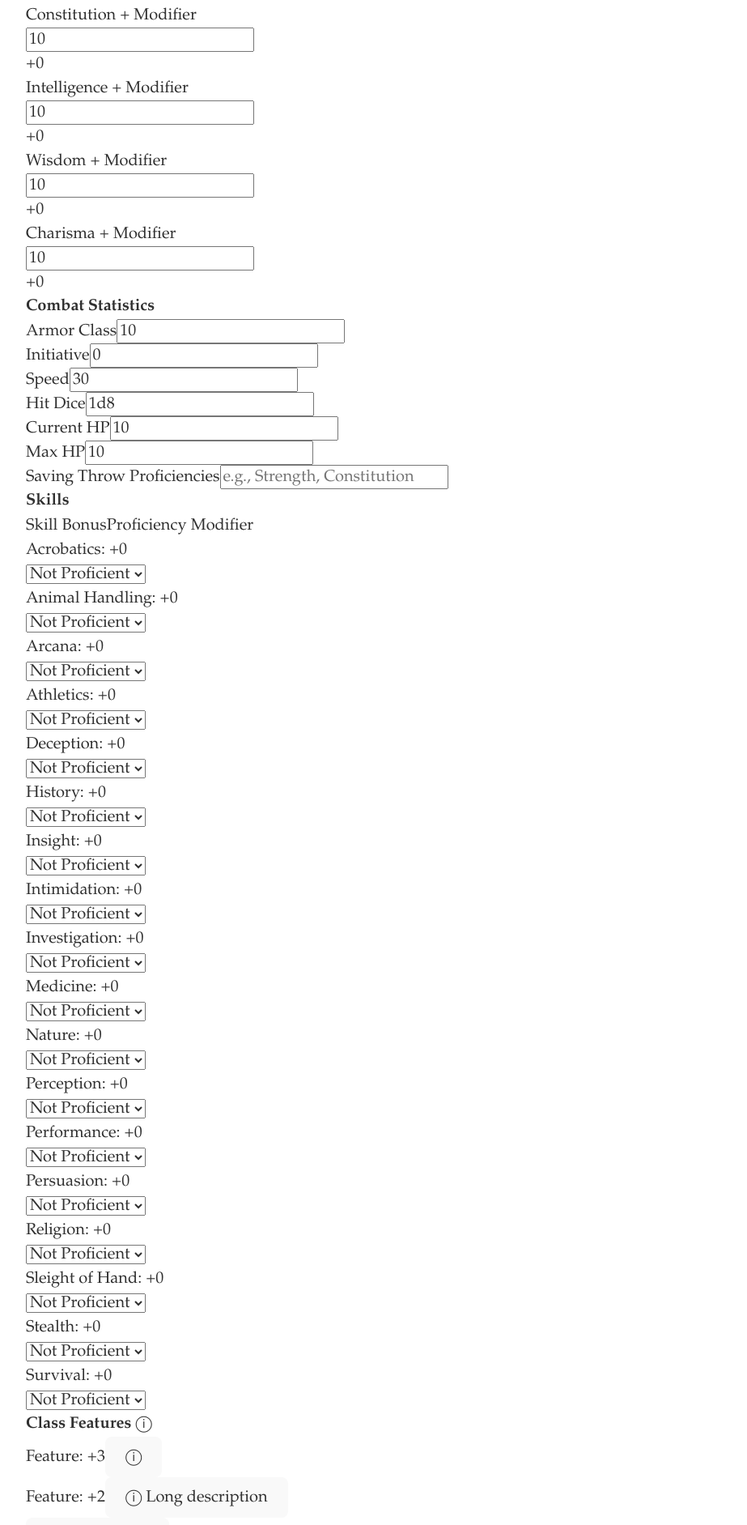
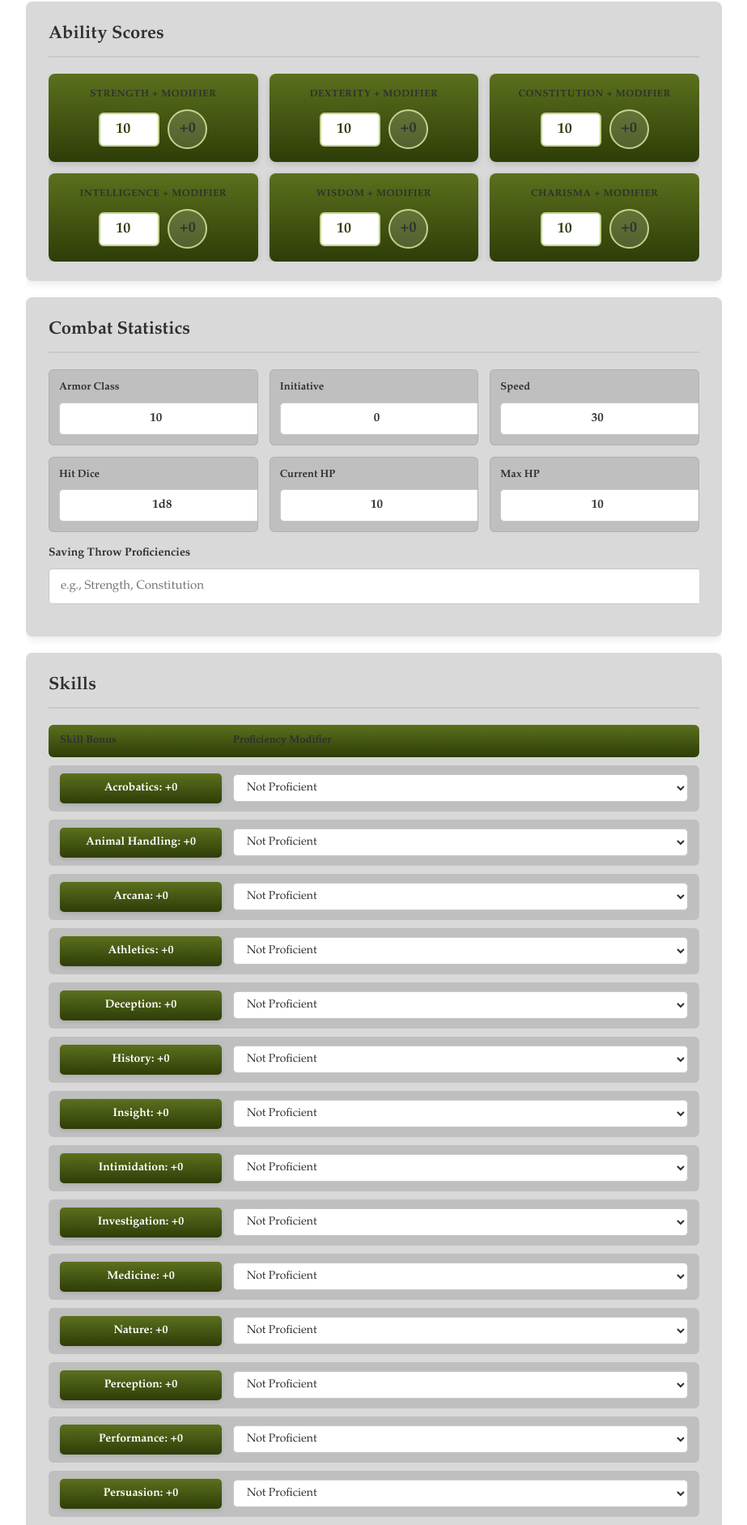
Before and after one commit to WouterOnGithub/Waystone, a React (Vite) app in the folder waystoneProject/: page /user/Add_Character in a window 1280 px wide. Shown: the part 735-2618 px from the top of the page at 81% size, without its empty margins (348-1271 px from the left). Built offline with nearby package versions, Linux system fonts and the light colour scheme.

Commit message:
add characters design verbeterd

```diff
--- a/waystoneProject/src/pages/pages-css/Add_characters.css
+++ b/waystoneProject/src/pages/pages-css/Add_characters.css
@@ -1,315 +1,412 @@
-/* Page layout */
-.campaign-page {
-  display: flex;
-  min-height: 100vh;
-  width: 100vw;
-  background: var(--background-colour);
+.character-sheet {
+  max-width: 1000px;
+  margin: 0 auto;
+  padding: 0;
 }
 
-.campaign-main {
-  flex: 1;
-  background: var(--background-colour);
-  margin-left: 350px;
-  width: calc(100vw - 350px);
-  min-width: 0;
+/* Sections */
+.char-section {
+  background: var(--background-colour2);
+  border-radius: 8px;
+  padding: 24px 28px;
+  margin-bottom: 20px;
+  box-shadow: 0 4px 10px rgba(0, 0, 0, 0.08);
 }
 
-.campaign-main #main {
-  margin-left: 0;
+.char-section-title {
+  font-size: 22px;
+  font-weight: 700;
+  color: var(--text-color);
+  margin-bottom: 20px;
+  padding-bottom: 10px;
+  border-bottom: 2px solid rgba(0, 0, 0, 0.08);
+  display: flex;
+  align-items: center;
+  gap: 8px;
 }
 
-.campaign-body {
-  margin: 20px 40px 60px 30px;
+/* Form Fields */
+.char-field {
+  margin-bottom: 16px;
 }
 
-/* Tabs */
-.campaign-tabs {
-  display: flex;
-  gap: 16px;
-  margin-top: 12px;
-  margin-bottom: 24px;
-  position: relative;
-  z-index: 50;
+.char-field label {
+  display: block;
+  font-size: 14px;
+  font-weight: 600;
+  color: var(--text-color);
+  margin-bottom: 8px;
 }
 
-.campaign-tab {
-  min-width: 150px;
-  padding: 12px 18px;
-  border: none;
-  border-radius: var(--border-radius);
+.char-field input,
+.char-field select,
+.char-field textarea {
+  width: 100%;
+  padding: 12px 14px;
+  border: 1px solid #c8c8c8;
+  border-radius: 5px;
+  background: #ffffff;
+  font-size: 15px;
+  color: var(--text-color);
+  font-family: inherit;
+}
+
+.char-field input:focus,
+.char-field select:focus,
+.char-field textarea:focus {
+  outline: none;
+  border-color: #5b701d;
+  box-shadow: 0 0 0 3px rgba(91, 112, 29, 0.1);
+}
+
+.char-field textarea {
+  resize: vertical;
+  min-height: 100px;
+  line-height: 1.5;
+}
+
+/* Grid Layouts */
+.char-grid-3 {
+  display: grid;
+  grid-template-columns: repeat(3, 1fr);
+  gap: 16px;
+  margin-bottom: 16px;
+}
+
+.char-grid-4 {
+  display: grid;
+  grid-template-columns: repeat(4, 1fr);
+  gap: 16px;
+}
+
+/* Ability Scores */
+.ability-grid {
+  display: grid;
+  grid-template-columns: repeat(3, 1fr);
+  gap: 14px;
+}
+
+.ability-box {
+  background: linear-gradient(180deg, #5b701d 0%, #2e3d08 100%);
+  border-radius: 8px;
+  padding: 16px 12px;
+  text-align: center;
+  color: white;
+  box-shadow: 0 3px 8px rgba(0, 0, 0, 0.15);
+}
+
+.ability-name {
+  font-size: 12px;
+  font-weight: 700;
+  margin-bottom: 10px;
+  text-transform: uppercase;
+  letter-spacing: 0.5px;
+}
+
+.ability-inputs {
+  display: flex;
+  align-items: center;
+  justify-content: center;
+  gap: 10px;
+}
+
+.ability-score {
+  width: 55px;
+  padding: 8px;
+  text-align: center;
+  border: 2px solid #c5d28c;
+  border-radius: 6px;
+  background: white;
+  color: #2e3d08;
+  font-weight: 700;
+  font-size: 18px;
+}
+
+.ability-score:focus {
+  outline: none;
+  border-color: #c5d28c;
+  box-shadow: 0 0 0 3px rgba(197, 210, 140, 0.3);
+}
+
+.ability-modifier {
+  width: 45px;
+  height: 45px;
+  display: flex;
+  align-items: center;
+  justify-content: center;
+  background: rgba(255, 255, 255, 0.15);
+  border: 2px solid #c5d28c;
+  border-radius: 50%;
+  font-size: 18px;
+  font-weight: 700;
+}
+
+/* Combat Statistics */
+.combat-grid {
+  display: grid;
+  grid-template-columns: repeat(3, 1fr);
+  gap: 14px;
+  margin-bottom: 16px;
+}
+
+.combat-stat {
   background: var(--background-colour3);
-  color: var(--text-color2);
+  padding: 12px;
+  border-radius: 6px;
+  border: 1px solid rgba(0, 0, 0, 0.08);
+}
+
+.combat-stat label {
+  display: block;
+  font-size: 13px;
   font-weight: 600;
-  box-shadow: inset 0 -3px 0 rgba(0, 0, 0, 0.15);
+  color: var(--text-color);
+  margin-bottom: 8px;
+}
+
+.combat-stat input {
+  width: 100%;
+  padding: 10px;
+  border: 1px solid #c8c8c8;
+  border-radius: 5px;
+  background: white;
+  text-align: center;
+  font-weight: 600;
+  font-size: 15px;
+  color: var(--text-color);
+}
+
+.combat-stat input:focus {
+  outline: none;
+  border-color: #5b701d;
+  box-shadow: 0 0 0 3px rgba(91, 112, 29, 0.1);
+}
+
+/* Skills */
+.skills-grid {
+  display: flex;
+  flex-direction: column;
+  gap: 10px;
+}
+
+.skill-row {
+  display: grid;
+  grid-template-columns: 200px 1fr;
+  gap: 14px;
+  align-items: center;
+  padding: 10px 14px;
+  background: var(--background-colour3);
+  border-radius: 6px;
   transition: all 0.2s ease;
 }
 
-.campaign-tab.active {
-  background: rgba(80, 111, 23, 0.9);
-  transform: translateY(-2px);
-  box-shadow: inset 0 -3px 0 rgba(0, 0, 0, 0.25), 0 4px 8px rgba(0, 0, 0, 0.1);
+.skill-row:hover {
+  background: rgba(91, 112, 29, 0.05);
 }
 
-/* Form card */
-.campaign-card {
-  background: var(--background-colour2);
-  border-radius: 8px;
-  padding: 32px 40px 42px;
-  box-shadow: 0 6px 15px rgba(0, 0, 0, 0.08);
+.skill-row:first-child {
+  background: linear-gradient(180deg, #5b701d 0%, #2e3d08 100%);
+  color: white;
+  font-weight: 700;
+  font-size: 14px;
 }
 
-.campaign-card h2 {
-  font-size: 26px;
-  margin-bottom: 18px;
+.skill-row:first-child:hover {
+  background: linear-gradient(180deg, #5b701d 0%, #2e3d08 100%);
 }
 
-.campaign-card h3 {
-  font-size: 28px;
-  margin-bottom: 32px;
-  color: var(--text-color);
-  font-weight: 700;
+.skill-label {
+  font-size: 13px;
+  font-weight: 600;
 }
 
-.campaign-field {
-  display: flex;
-  flex-direction: column;
-  gap: 8px;
-  margin-bottom: 18px;
+.skill-bonus {
+  background: linear-gradient(180deg, #5b701d 0%, #2e3d08 100%);
+  color: white;
+  padding: 8px 14px;
+  border-radius: 5px;
+  text-align: center;
+  font-weight: 600;
+  font-size: 14px;
+  box-shadow: 0 2px 5px rgba(0, 0, 0, 0.12);
 }
 
-.campaign-label {
-  font-size: 20px;
-  font-weight: 700;
+.skill-select {
+  padding: 8px 12px;
+  border: 1px solid #c8c8c8;
+  border-radius: 5px;
+  background: white;
+  font-size: 14px;
+  color: var(--text-color);
+  cursor: pointer;
 }
 
-.campaign-input,
-.campaign-textarea {
-  width: 100%;
-  max-width: 700px;
-  padding: 12px 14px;
-  border: 1px solid #c8c8c8;
-  border-radius: 5px;
-  background: #fff;
-  font-size: 16px;
-  color: var(--text-color);
+.skill-select:focus {
+  outline: none;
+  border-color: #5b701d;
+  box-shadow: 0 0 0 3px rgba(91, 112, 29, 0.1);
 }
 
-.campaign-textarea {
-  min-height: 180px;
-  resize: vertical;
-  line-height: 1.45;
-}
-
-/* Buttons */
-.campaign-pill-row {
-  display: flex;
-  gap: 12px;
-  margin: 12px 0 24px;
-}
-
-.campaign-pill {
-  border: none;
-  border-radius: 18px;
-  background: linear-gradient(180deg, #5b701d 0%, #2e3d08 90%);
-  color: white;
-  padding: 10px 18px;
-  font-weight: 700;
-  box-shadow: 0 3px 6px rgba(0, 0, 0, 0.25);
-  transition: all 0.2s ease;
-}
-
-.campaign-save {
-  display: inline-block;
-  min-width: 220px;
-  border: none;
-  border-radius: 6px;
-  background: linear-gradient(180deg, #5b701d 0%, #2e3d08 90%);
-  color: #c5d28c;
-  padding: 12px 22px;
-  font-weight: 700;
-  margin-bottom: 14px;
-  transition: all 0.2s ease;
-}
-
-.campaign-enter {
-  display: inline-block;
-  min-width: 160px;
-  border: none;
-  border-radius: 6px;
-  background: #2e3d08;
-  color: #c5d28c;
-  padding: 12px 22px;
-  font-weight: 800;
-  font-size: 20px;
-  transition: all 0.2s ease;
-}
-
-.campaign-actions {
+/* Features & Traits */
+.feature-list {
   display: flex;
   flex-direction: column;
   gap: 10px;
-  margin-top: 32px;
-  padding-top: 28px;
-  border-top: 2px solid rgba(0, 0, 0, 0.08);
+  margin-bottom: 14px;
 }
 
-.campaign-actions button:hover,
-.campaign-pill:hover,
-.campaign-tab:hover {
-  cursor: pointer;
-  filter: brightness(1.05);
+.feature-item {
+  display: flex;
+  justify-content: space-between;
+  align-items: center;
+  padding: 12px 16px;
+  background: linear-gradient(180deg, #5b701d 0%, #2e3d08 100%);
+  color: white;
+  border-radius: 6px;
+  font-size: 15px;
+  font-weight: 600;
+  box-shadow: 0 3px 6px rgba(0, 0, 0, 0.12);
 }
 
-/* CHARACTERS PAGE DESIGN */
-
-.character-section {
-  margin-bottom: 42px;
-  padding-bottom: 28px;
-  border-bottom: 2px solid rgba(0, 0, 0, 0.06);
+.feature-info {
+  background: rgba(255, 255, 255, 0.2);
+  border: 1px solid rgba(255, 255, 255, 0.4);
+  color: white;
+  padding: 6px 12px;
+  border-radius: 5px;
+  font-size: 13px;
+  cursor: pointer;
+  transition: all 0.2s ease;
+  font-weight: 600;
 }
 
-.character-section:last-of-type {
-  border-bottom: none;
+.feature-info:hover {
+  background: rgba(255, 255, 255, 0.3);
+  transform: scale(1.05);
 }
 
-.character-section h4 {
-  font-size: 22px;
-  font-weight: 700;
-  margin-bottom: 20px;
-  color: var(--text-color);
-  display: flex;
-  align-items: center;
-  gap: 10px;
-}
-
-.character-section h4::before {
-  content: '';
-  width: 4px;
-  height: 24px;
+.add-feature-btn {
+  width: 100%;
+  padding: 12px;
   background: linear-gradient(180deg, #5b701d 0%, #2e3d08 100%);
-  border-radius: 2px;
-}
-
-.character-row {
-  display: flex;
-  align-items: center;
-  justify-content: space-between;
-  padding: 16px 20px;
-  margin-bottom: 12px;
-  background: var(--background-colour3);
-  border-radius: 8px;
-  border-left: 4px solid #5b701d;
-  box-shadow: 0 2px 6px rgba(0, 0, 0, 0.05);
-  transition: all 0.2s ease;
-}
-
-.character-row:hover {
-  transform: translateX(4px);
-  box-shadow: 0 4px 12px rgba(0, 0, 0, 0.1);
-  border-left-color: #6d8722;
-}
-
-.character-row span {
-  font-size: 16px;
-  font-weight: 600;
-  color: var(--text-color);
-  flex: 1;
-}
-
-.add-button {
-  display: inline-block;
-  min-width: 180px;
+  color: #c5d28c;
   border: none;
   border-radius: 6px;
-  background: linear-gradient(180deg, #5b701d 0%, #2e3d08 90%);
-  color: #c5d28c;
-  padding: 11px 20px;
   font-weight: 700;
-  margin-top: 12px;
   font-size: 15px;
+  cursor: pointer;
   transition: all 0.2s ease;
   box-shadow: 0 3px 8px rgba(0, 0, 0, 0.15);
 }
 
-.add-button:hover {
-  cursor: pointer;
+.add-feature-btn:hover {
+  filter: brightness(1.1);
   transform: translateY(-2px);
   box-shadow: 0 5px 12px rgba(0, 0, 0, 0.2);
-  filter: brightness(1.08);
 }
 
-.edit-button {
-  display: inline-block;
-  min-width: 100px;
-  border: none;
-  border-radius: 5px;
-  background: linear-gradient(180deg, #5b701d 0%, #2e3d08 90%);
-  color: #c5d28c;
-  padding: 9px 18px;
-  font-weight: 600;
-  font-size: 14px;
-  transition: all 0.2s ease;
-  box-shadow: 0 2px 5px rgba(0, 0, 0, 0.12);
+/* Spell List */
+.spell-list {
+  display: flex;
+  flex-direction: column;
+  gap: 10px;
+  margin-bottom: 14px;
 }
 
-.edit-button:hover {
-  cursor: pointer;
-  transform: scale(1.05);
-  box-shadow: 0 3px 8px rgba(0, 0, 0, 0.18);
-  filter: brightness(1.1);
+.spell-item {
+  padding: 12px 16px;
+  background: linear-gradient(180deg, #5b701d 0%, #2e3d08 100%);
+  color: white;
+  border-radius: 6px;
+  font-size: 15px;
+  font-weight: 600;
+  box-shadow: 0 3px 6px rgba(0, 0, 0, 0.12);
 }
 
-/* Empty state styling */
-.character-section:has(.character-row:first-of-type) {
-  min-height: auto;
+/* Traits Grid */
+.traits-grid {
+  display: grid;
+  grid-template-columns: repeat(2, 1fr);
+  gap: 12px;
+  margin-bottom: 14px;
 }
 
-/* MAPBUILDER - behouden zoals origineel */
-.mapbuilder-row {
-  display: flex;
-  align-items: center;
-  gap: 12px;
+.trait-box {
+  padding: 12px 16px;
+  background: linear-gradient(180deg, #5b701d 0%, #2e3d08 100%);
+  color: white;
+  border-radius: 6px;
+  text-align: center;
+  font-size: 15px;
+  font-weight: 600;
+  box-shadow: 0 3px 6px rgba(0, 0, 0, 0.12);
 }
 
-.mapbuilder-select {
-  padding: 10px;
-  border-radius: 6px;
-  border: 1px solid #999;
-  color: #ffffff;
+/* Action Buttons */
+.char-actions {
+  display: flex;
+  gap: 14px;
+  margin-top: 28px;
+  padding-top: 24px;
+  border-top: 2px solid rgba(0, 0, 0, 0.08);
 }
 
-.mapbuilder-file {
-  padding: 6px;
+.char-save-btn,
+.char-cancel-btn {
+  flex: 1;
+  padding: 14px 24px;
+  border: none;
+  border-radius: 6px;
+  font-weight: 700;
+  font-size: 16px;
+  cursor: pointer;
+  transition: all 0.2s ease;
 }
 
-.mapbuilder-icon {
-  position: absolute;
-  font-size: 25px;
-  left: 40%;
-  top: 60%;
-  transform: translate(-50%, -50%);
+.char-save-btn {
+  background: linear-gradient(180deg, #5b701d 0%, #2e3d08 100%);
+  color: #c5d28c;
+  box-shadow: 0 4px 10px rgba(0, 0, 0, 0.15);
 }
 
-.mapbuilder-preview {
-  width: 80%;
-  height: 260px;
-  margin: 30px auto;
-  border: 3px solid #ffffff;
-  background-color: var(--background-colour3);
-  position: relative;
-  border-radius: 10px;
+.char-save-btn:hover {
+  filter: brightness(1.1);
+  transform: translateY(-2px);
+  box-shadow: 0 6px 14px rgba(0, 0, 0, 0.2);
 }
 
-.mapbuilder-preview-icon {
-  position: absolute;
-  font-size: 42px;
-  top: 50%;
-  left: 50%;
-  transform: translate(-50%, -50%);
+.char-cancel-btn {
+  background: var(--background-colour3);
+  color: var(--text-color);
+  box-shadow: 0 3px 8px rgba(0, 0, 0, 0.1);
 }
 
-.mapbuilder-button-row {
-  display: flex;
-  gap: 20px;
-  margin-top: 18px;
+.char-cancel-btn:hover {
+  filter: brightness(0.95);
+  transform: translateY(-1px);
 }
+
+/* Responsive Design */
+@media (max-width: 768px) {
+  .char-grid-3,
+  .ability-grid,
+  .combat-grid {
+    grid-template-columns: 1fr;
+  }
+
+  .traits-grid {
+    grid-template-columns: 1fr;
+  }
+
+  .skill-row {
+    grid-template-columns: 1fr;
+  }
+
+  .character-sheet {
+    padding: 0 10px;
+  }
+
+  .char-section {
+    padding: 18px 20px;
+  }
+}
```
